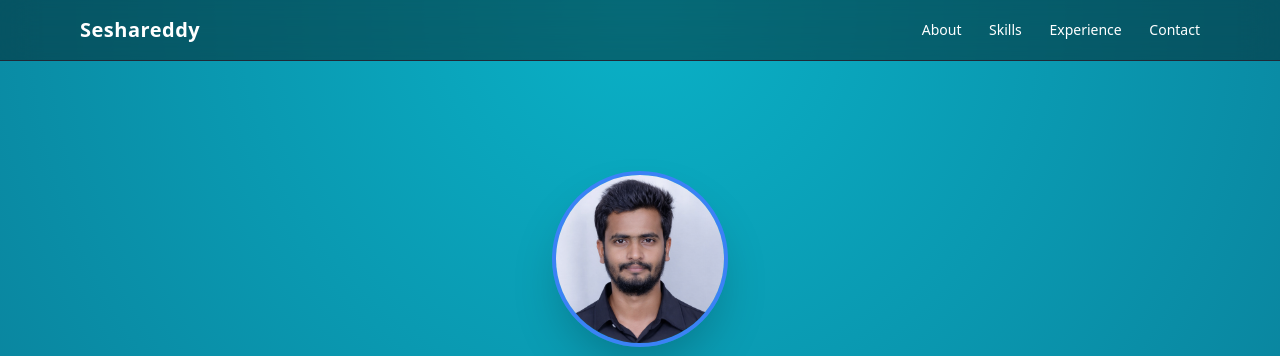
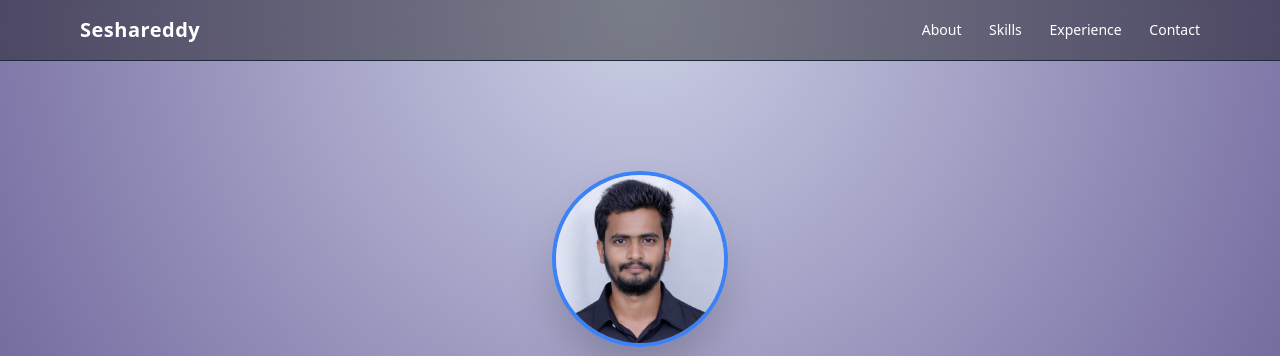
Before and after one commit to seshareddygudise/seshareddy.gudise.portfolio, a plain HTML site: page index.html in a window 1280 px wide. Shown: the top 356 px of the page. Drawn offline with nearby package versions, Linux system fonts and the light colour scheme.

Commit message:
modified bg

```diff
--- a/index.html
+++ b/index.html
@@ -8,9 +8,9 @@
 <link rel="stylesheet" href="https://cdnjs.cloudflare.com/ajax/libs/font-awesome/6.5.0/css/all.min.css"/>
 <style>
 html{scroll-behavior:smooth}
-body{background:linear-gradient(135deg,#a05876,#490540)}
+body{background:linear-gradient(135deg,#afad89,#b99ab5)}
 .hero-bg{
-background: radial-gradient(circle at top,#0ab1c7,#0a7691);
+background: radial-gradient(circle at top,#ccd0e6,#534585);
 }
 </style>
 </head>
```
